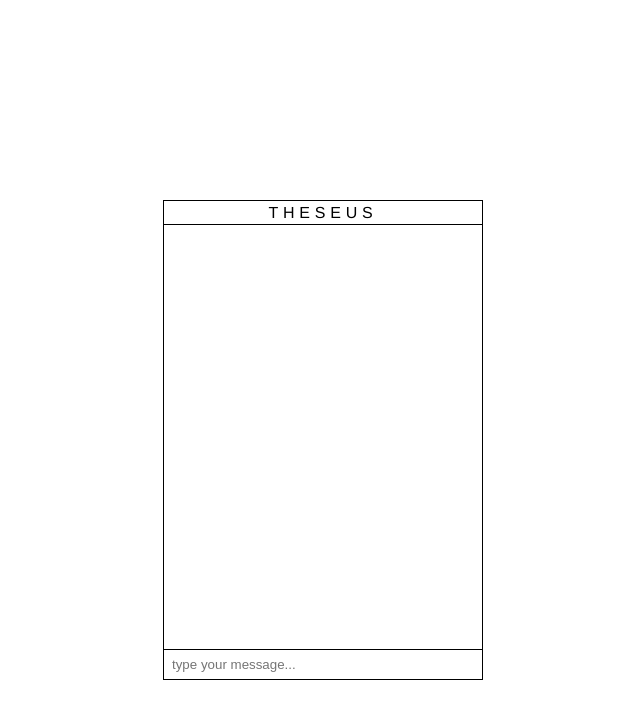
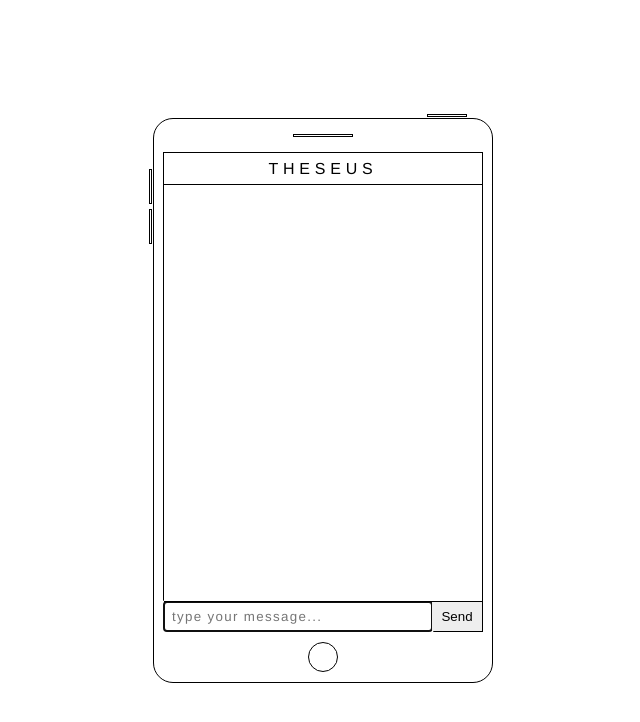
Before and after one commit to galaxybuster/chatsim, a website: page frontend/index.html in a window 1280 px wide. Shown: the whole page, without its empty margins (317-957 px from the left). Drawn offline with Linux system fonts and the light colour scheme.

Commit message:
updated interface

```diff
--- a/frontend/css/styles.css
+++ b/frontend/css/styles.css
@@ -3,16 +3,67 @@
 	padding: 0;
 	box-sizing: border-box;
 }
+html, body {
+	width: 100%;
+	height: 100%;
+}
 #container {
+	position: relative;
+	width: 340px;
+	min-height: 500px;
+	border: 1px solid #000;
+	border-radius: 20px;
+	margin: 0 auto;
+}
+
+#button-top {
+	position: absolute;
+	width: 40px;
+	height: 3px;
+	border: 1px solid #000;
+	right:25px;
+	top:-5px;
+}
+#button-left-top, #button-left-bottom {
+	position: absolute;
+	height: 35px;
+	width: 3px;
+	border: 1px solid #000;
+	top:50px;
+	left:-5px;
+}
+#button-left-bottom {
+	top:90px;
+}
+#button {
+	width:30px;
+	height: 30px;
+	margin: 0 auto;
+	margin-top: 10px;
+	margin-bottom: 10px;
+	border: 1px solid #000;
+	border-radius: 50%;
+}
+#speaker {
+	width: 60px;
+	height: 3px;
+	margin: 0 auto;
+	margin-top: 15px;
+	border: 1px solid #000;
+}
+
+
+
+#innerBounds {
 	width: 320px;
 	height: 480px;
+	margin: 0 auto;
+	margin-top: 15px;
 	border: 1px solid #000;
-	margin: 0 auto;
-	margin-top: 200px;
 }
 #console {
 	position: relative;
-	height: 425px;
+	height: 417px;
 	border-bottom: 1px solid #000;
 	padding: 8px;
 
@@ -23,8 +74,8 @@
 	font-size: 16px;
 	text-align: center;
 	text-transform: uppercase;
-	height: 24px;
-	line-height: 24px;
+	height: 32px;
+	line-height: 32px;
 
 	font-family: "Helvetica Neue", sans-serif;
 	font-weight: 200;
@@ -33,15 +84,46 @@
 	border-bottom: 1px solid #000;
 }
 
+#typing-notification {
+	font-family: "Helvetica Neue", sans-serif;
+	font-size: 9px;
+	font-weight: 500;
+	letter-spacing: 0.1em;
+	text-transform: uppercase;
+
+	position: absolute;
+	top:468px;
+	left: 16px;
+}
 
 #txt {
-	width: 100%;
+	width: 268px;
 	height: 29px;
 	border: none;
+	border-right:1px solid #000;
 	padding-left: 8px;
 	padding-right: 8px;
+	float:left;
+
+	font-family: "Helvetica Neue", sans-serif;
+	font-weight: 300;
+	letter-spacing: 0.1em;
+	line-height: 29px;
 }
-
+#b-send {
+	float:left;
+	width: 50px;
+	height: 29px;
+	border: none;
+	margin: 0;
+	padding: 0;
+	background-color: #eee;
+	text-align: center;
+}
+#b-send:hover {
+	background-color: #ddd;
+	cursor: pointer;
+}
 
 .msg {
 	position: relative;
@@ -49,6 +131,7 @@
 	font-family: "Helvetica Neue", sans-serif;
 	font-weight: 200;
 	letter-spacing: 0.1em;
+	word-wrap: break-word;
 
 	width:75%;
 	margin-bottom: 8px;
--- a/frontend/index.html
+++ b/frontend/index.html
@@ -1,17 +1,24 @@
 <!DOCTYPE>
 <html>
 	<head>
-		<title>heh</title>
+		<title>Chatsim</title>
 		<script src="js/jquery-2.0.3.min.js"></script>
 		<script src="js/timeline.js"></script>
 		<link type="text/css" rel="stylesheet" href="css/styles.css" />
 	</head>
 	<body>
 		<div id="container">
-			<h3 id="pname"></h3>
-			<div id="console">
+			<div id="button-top"></div>
+			<div id="button-left-top"></div>
+			<div id="button-left-bottom"></div>
+			<div id="speaker"></div>
+			<div id="innerBounds">
+				<h3 id="pname"></h3>
+				<div id="console">
+				</div>
+				<input id="txt" type="text" placeholder="type your message..." disabled /><input id="b-send" type="button" value="Send" />
 			</div>
-			<input id="txt" type="text" placeholder="type your message..." disabled />
+			<div id="button"></div>
 		</div>
 	</body>
 </html>
--- a/frontend/js/timeline.js
+++ b/frontend/js/timeline.js
@@ -8,13 +8,9 @@ $(function() {
 		sim(0);
 	});
 
-	// Rather than using AJAX to load the file and explode into an array, we will start with an array for the sake of this demo
-	/*
-	script[0] = "[n]Theseus";
-	script[1] = "[p]Partner message without extra parameters will show instantly after user message is sent";
-	script[2] = "[u]This is a user message with no read notice";
-	script[3] = "[u 2]User mesbeen marked read";
-	script[4] = "[p 5]Partner message with a number denotes that many seconds of delay";*/
+	// load up those SFX (sorry web purists)
+	var sndNewMsg = new Audio('sounds/sndNew.wav');
+	var sndMsgSent = new Audio('sounds/sndSent.wav');
 
 	// some variables for typing, delay, desired text
 	pos = 0;
@@ -41,11 +37,13 @@ $(function() {
 			break;
 
 			case "p":
+
 				// check for delay
 				if (matches[2]) {
 					p = function() {
 						push(matches[3], false);
 						sim(i+1);
+						sndNewMsg.play();
 					}
 					setTimeout(p, matches[2] * 1000);
 
@@ -66,6 +64,8 @@ $(function() {
 
 				// enable the textbox
 				$('#txt').prop('disabled', false);
+				// focus the textbox
+				$('#txt').focus();
 				// set the full line of text to be typed
 				line = matches[3];
 				// read delay
@@ -81,7 +81,7 @@ $(function() {
 			break;
 		}
 	}
-	//sim(0); // start the script at position 0
+
 
 	// USER TYPING
 	$('#txt').on('keypress', function(e) {
@@ -93,6 +93,7 @@ $(function() {
 			// check that the user has finished typing the complete message
 			v = $('#txt').val();
 			if (v === line) {
+				sndMsgSent.play();
 				// put a message in the log
 				n = push(v, true);
 				// erase input
@@ -108,11 +109,14 @@ $(function() {
 				if (delay) {
 					d = function() {
 						t = new Date();
-						timestamp = t.getHours() + ":" + t.getMinutes();
+						h = t.getHours() < 10?'0'+t.getHours():t.getHours();
+						m = t.getMinutes() < 10?'0'+t.getMinutes():t.getMinutes();
+						timestamp = h + ":" + m;
 						n.children('.msg-read').text("read "+timestamp);
 						console.log("read");
 					}
 					setTimeout(d, delay*1000);
+
 				}
 
 				// jack in to sim function at advanced position
@@ -120,12 +124,33 @@ $(function() {
 			}
 		} else {
 			$('#txt').val("");
-			pos++;
+			pos+=2;
 			$('#txt').val(line.substring(0, pos));
 		}
 		$('#txt').scrollLeft(10000);
 	});
+
+	// clickable send
+	$("#b-send").click(function() {
+		var e = jQuery.Event("keypress");
+		e.keyCode = 13; // # Some key code value
+		$("#txt").trigger(e);
+	});
+
+	$('#container').center();
+	$(window).resize(function() {
+		$('#container').center();
+	});
 });
+
+jQuery.fn.center = function () {
+	console.log("centering");
+	this.css("position","absolute");
+	par = this.parent();
+	this.css("top", Math.max(0, ((par.height() - $(this).outerHeight()) / 2)));
+	this.css("left", Math.max(0, ((par.width() - $(this).outerWidth()) / 2)));
+	return this;
+}
 
 function push(msg, isUser) {
 	cnsl = $('#console');
@@ -134,8 +159,10 @@ function push(msg, isUser) {
 	} else {
 		newmsg = $('<div class="msg msg-partner"><p>' + msg + '</p></div>');
 	}
+	newmsg.hide();
 	cnsl.append(newmsg);
-	cnsl.animate({scrollTop: newmsg.position().top}, 750);
+	newmsg.fadeIn(100);
+	cnsl.animate({scrollTop: newmsg.position().top+1500}, 2000);
 
 	return newmsg;
 }
```
